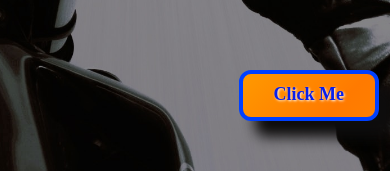
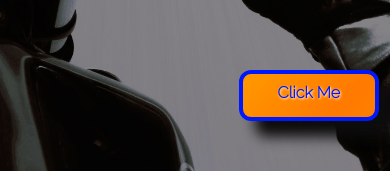
Before and after one commit to YuukiNakazawa0731/full_throttle_v, a Vue app: page / in a window 390 px wide. Shown: the part 605-776 px from the top of the page. Built offline with nearby package versions, Linux system fonts and the light colour scheme.

Commit message:
フォント追加、css微修正

```diff
--- a/index.html
+++ b/index.html
@@ -2,7 +2,22 @@
 <html lang="en">
   <head>
     <meta charset="UTF-8" />
-    <link rel="icon" type="image/svg+xml" href="/vite.svg" />
+        <link
+      href="https://fonts.googleapis.com/css2?family=Kosugi+Maru&display=swap"
+      rel="stylesheet"
+    />
+    <link
+      href="https://fonts.googleapis.com/css2?family=Raleway:wght@200&display=swap"
+      rel="stylesheet"
+    />
+    <link
+      href="https://fonts.googleapis.com/css2?family=M+PLUS+Rounded+1c&family=Noto+Sans+JP:wght@500&family=Rock+Salt&display=swap"
+      rel="stylesheet"
+    />
+    <link
+      href="https://fonts.googleapis.com/css2?family=Comfortaa:wght@700&display=swap"
+      rel="stylesheet"
+    />
     <meta name="viewport" content="width=device-width, initial-scale=1.0" />
     <title>full_throttle_v</title>
   </head>
--- a/src/assets/data/settings.json
+++ b/src/assets/data/settings.json
@@ -53,7 +53,7 @@
     "title": "Works"
   },
   "modal": {
-    "infoTxt": "ご覧いただきありがとうございます\nこちらは仲澤勇樹のポートフォリオです\nタイトルの『Full throtle(フルスロットル)』\nは、仕事も遊びも妥協せず\n全開に取り組む自分にちなみつけました\n一生懸命、制作しましたので\n後までご覧いただけましたら幸いです",
+    "infoTxt": "ご覧いただきありがとうございます\nこちらは仲澤勇樹のポートフォリオです\nタイトルの『Full throtle(フルスロットル)』は、仕事も遊びも妥協せずn全開に取り組む自分にちなみつけました\n一生懸命、制作しましたので最後までご覧いただけましたら幸いです",
     "modalNav": "画面クリックでCLOSE"
   }
 }
--- a/src/components/features/global/MainPage.vue
+++ b/src/components/features/global/MainPage.vue
@@ -40,7 +40,7 @@ import Profile from "../pages/Profile.vue";
 import Skill from "../pages/Skill.vue";
 import Works from "../pages/Works.vue";
 import Footer from "../global/Footer.vue";
-// NOTE: 'Items' -> 'items' (lowercase). Git case-insensitive FS (Windows) hides error locally, but CI (Linux) fails.
+
 import returnTopButton from "@/components/items/returnTopButton.vue";
 import woodGrain from "@/assets/images/contents/wood_grain.png";
 
--- a/src/components/items/Button.vue
+++ b/src/components/items/Button.vue
@@ -14,9 +14,9 @@
   line-height: 1.15;
   padding: 2% 0 1%;
   min-width: clamp(18rem, 22vw, 20rem);
-  color: #081fec;
+  color: #0019fc;
   text-shadow: 0.1rem 0.1rem 0.25rem #ffffff;
-  border: 0.4rem solid #0040ff;
+  border: 0.4rem solid #0019fc;
   border-radius: 1.2rem;
   box-shadow: 1.6rem 1.6rem 1.3rem #0e0d0d;
   background: linear-gradient(135deg, #ff9900, #ff7a00 45%, #ff8800);
@@ -50,9 +50,9 @@
   .localBtn {
     min-width: clamp(14rem, 68vw, 14rem);
     right: 8%;
-    font-size: clamp(1.8rem, 4.4vw, 2.4rem);
-    padding: clamp(0.8rem, 1.2vh, 1.2rem) clamp(1.4rem, 6vw, 2.4rem)
-      clamp(0rem, 8vw, 4rem);
+    font-size: clamp(0.8em, 4.4vw, 1.0em);
+    padding: clamp(1.0rem, 1.2vh, 1.0rem) clamp(1.4rem, 6vw, 2.4rem)
+      clamp(0rem, 8vw, 2.0rem)
   }
 }
 
--- a/src/components/items/Modal.vue
+++ b/src/components/items/Modal.vue
@@ -40,11 +40,11 @@ defineEmits(["close-modal"]);
 
 .infoContainer {
   position: relative;
-  margin: clamp(4rem, 8vh, 12rem) auto clamp(3.2rem, 6vh, 8rem);
+  margin: clamp(16rem, 8vh, 14rem) auto clamp(3.2rem, 6vh, 8rem);
   padding: clamp(2rem, 4vh, 4rem) clamp(1.6rem, 4vw, 4.8rem)
     clamp(3.2rem, 6vh, 4.8rem);
-  width: min(64ch, 70%);
-  max-width: 860px;
+  width: min(64ch, 80%);
+  max-width: 1000px;
   text-align: left;
   border: 0.3rem outset #ff8800;
   border-radius: 0.8rem;
@@ -54,9 +54,9 @@ defineEmits(["close-modal"]);
 }
 
 .infoTxt {
-  font-size: clamp(1.5rem, 1.1rem + 0.9vw, 2.2rem);
+  font-size: clamp(1.5rem, 1.1rem + 0.9vw, 1.6rem);
   color: #373737;
-  line-height: clamp(2.2rem, 1.4rem + 1.2vw, 3.2rem);
+  line-height: clamp(2.2rem, 1.4rem + 1.2vw, 2.6rem);
   letter-spacing: clamp(0.1rem, 0.05rem + 0.4vw, 0.3rem);
   margin-bottom: clamp(1.6rem, 3vh, 3.2rem);
 }
@@ -106,7 +106,7 @@ defineEmits(["close-modal"]);
 @media (max-width: 680px) {
   .infoContainer {
     width: min(50ch, 88%);
-        margin-top: 30%;
+    margin-top: 30%;
     text-align: left;
   }
 
@@ -117,6 +117,7 @@ defineEmits(["close-modal"]);
     width: clamp(6rem, 40%, 14rem);
   }
 }
+
 @media (max-width: 480px) {
   .infoContainer {
     width: 92%;
@@ -124,12 +125,19 @@ defineEmits(["close-modal"]);
   }
 
   .infoTxt {
-    font-size: clamp(1.5rem, 1.2rem + 1.4vw, 1.9rem);
+    font-size: clamp(1.5rem, 1.2rem + 1.4vw, 1.2rem);
     line-height: 1.55;
   }
 
   .modalNav {
     font-size: clamp(1.1rem, 1rem + 0.8vw, 1.4rem);
   }
+
+  .neko {
+    position: static;
+    display: block;
+    margin: 2rem auto 0;
+    width: clamp(6rem, 20%, 10em);
+  }
 }
 </style>
--- a/src/styles/global/Footer.css
+++ b/src/styles/global/Footer.css
@@ -11,7 +11,6 @@ footer {
 
 .copyRight {
   padding: 1% 5%;
-  width: 30%;
   letter-spacing: 0.2rem;
   text-align: right;
   font-size: 1rem;
--- a/src/styles/pages/About.css
+++ b/src/styles/pages/About.css
@@ -66,5 +66,6 @@
   .aboutTxt {
     padding: 8% 8% 14%;
     text-align: left;
+    line-height: 1.6
   }
 }
```
